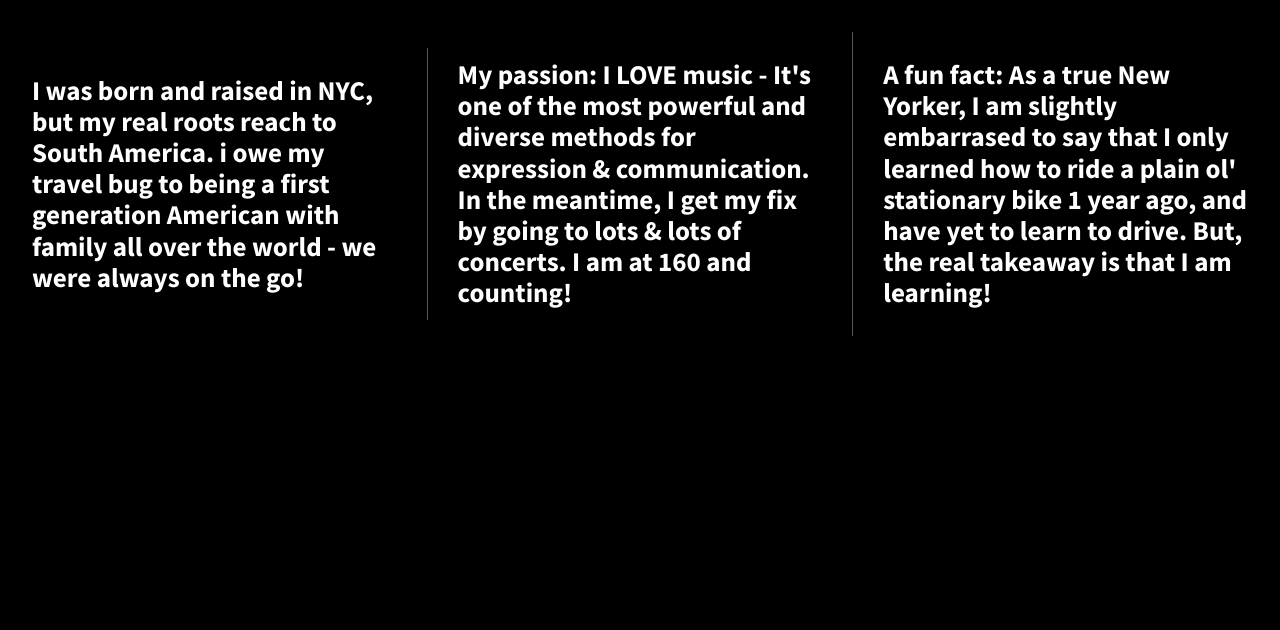
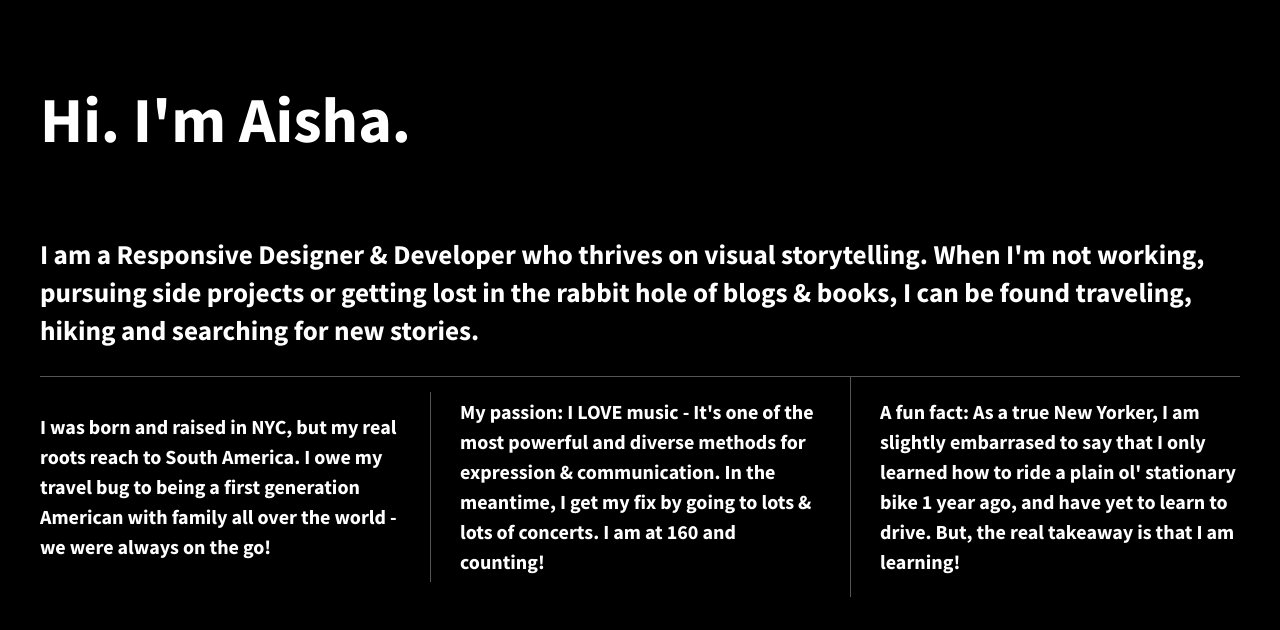
Before and after one commit to robertoch85/divs-flexbox, a plain HTML site: page index.html in a window 1280 px wide. Drawn offline with nearby package versions, Linux system fonts and the light colour scheme.

Commit message:
Initial commit

```diff
--- a/css/main.css
+++ b/css/main.css
@@ -106,9 +106,23 @@ body {
   font-family: 'Source Sans Pro', sans-serif;
   padding: 2em;
   color: black;
-  height: 100%;
   font-weight: 700;
+  display: flex;
+  justify-content: center;
 }
+
+header,
+footer,
+main {
+  display: flex;
+  justify-content: center;
+
+}
+
+main{
+  border-bottom: 1px solid #555;
+}
+
 
 .wrapper {
   /*add display:flex and set justify-content to space-between*/
@@ -116,9 +130,10 @@ body {
   justify-content: space-between;
   align-items: center;
   flex-flow: row wrap;
+  max-width: 1200px;
 }
 
-.div-1, .div-2, .div-3 {
+.divs{
   /*give the divs a width of 30%, add display:flex, set justify-content and align-items to center*/
   display: flex;
   justify-content: center;
@@ -126,15 +141,41 @@ body {
   color: #fff;
   line-height: 1.5em;
   font-size: 1.3em;
-  background-color: black;
-  height: auto;
+
 }
 
-.wrapper p{
-  font-family: 'Source Sans Pro', sans-serif;
-  font-size: 1.3em;
+#div-1,
+#div-2,
+#div-3 {
+  display: flex;
+  justify-content: center;
+  align-items: center;
+  color: #fff;
+  line-height: 1.5em;
+  font-size: 1.25em;
+
 }
 
+#div-1, #div-2{
+  border-bottom:  1px solid #555;
+}
+
+.wrapper h1{
+  font-family: 'Source Sans Pro', sans-serif;
+  font-size: 4em;
+  color: #fff;
+
+}
+
+.wrapper main p{
+  font-family: 'Source Sans Pro', sans-serif;
+  font-size: 1.7em;
+  color: #fff;
+}
+
+footer i {
+  padding: 30px 20px 0 0;
+}
 
 
 
@@ -218,14 +259,17 @@ body {
    Modify as content requires.
    ========================================================================== */
 
-   @media all and (min-width: 1200px) {
-       .div-1, .div-2, .div-3 {
+   @media (min-width: 768px) {
+       .divs {
          flex-basis: 30%;
+         border-bottom: none;
        }
 
-       .div-1, .div-2 {
+       #div-1, #div-2 {
+
          border-right: 1px solid #555;
          padding-right: 30px;
+         border-bottom: none;
        }
    }
 
--- a/index.html
+++ b/index.html
@@ -22,19 +22,33 @@
         <![endif]-->
 
         <section class="wrapper">
-            <div class="div-1">
-                <p>I was born and raised in NYC, but my real roots reach to South America. i owe my travel bug to being
+          <header>
+            <h1>Hi. I'm Aisha.</h1>
+          </header>
+          <main>
+            <p>I am a Responsive Designer &amp; Developer
+               who thrives on visual storytelling. When I'm
+              not working, pursuing side projects or getting lost in the rabbit hole of blogs &amp; books, I can be
+              found traveling, hiking and searching for new stories.
+          </main>
+            <div id="div-1" class="divs">
+                <p>I was born and raised in NYC, but my real roots reach to South America. I owe my travel bug to being
                   a first generation American with family all over the world - we were always on the go!</p>
             </div>
-            <div class="div-2">
+            <div id="div-2" class="divs">
                 <p>My passion: I LOVE music - It's one of the most powerful and diverse methods for expression &amp; communication.
                   In the meantime, I get my fix by going to lots &amp; lots of concerts. I am at 160 and counting!</p>
             </div>
-            <div class="div-3">
+            <div id="div-3" class="divs">
                 <p>A fun fact: As a true New Yorker, I am slightly embarrased to say that I only learned how to ride a plain
                    ol' stationary bike 1 year ago, and have yet to learn to drive. But, the real takeaway is that
                    I am learning!</p>
             </div>
+            <footer>
+              <i class="fab fa-twitter"></i>
+              <i class="fab fa-linkedin"></i>
+              <i class="fab fa-pinterest"></i>
+            </footer>
         </section>
 
         <script src="https://ajax.googleapis.com/ajax/libs/jquery/1.11.3/jquery.min.js"></script>
```
